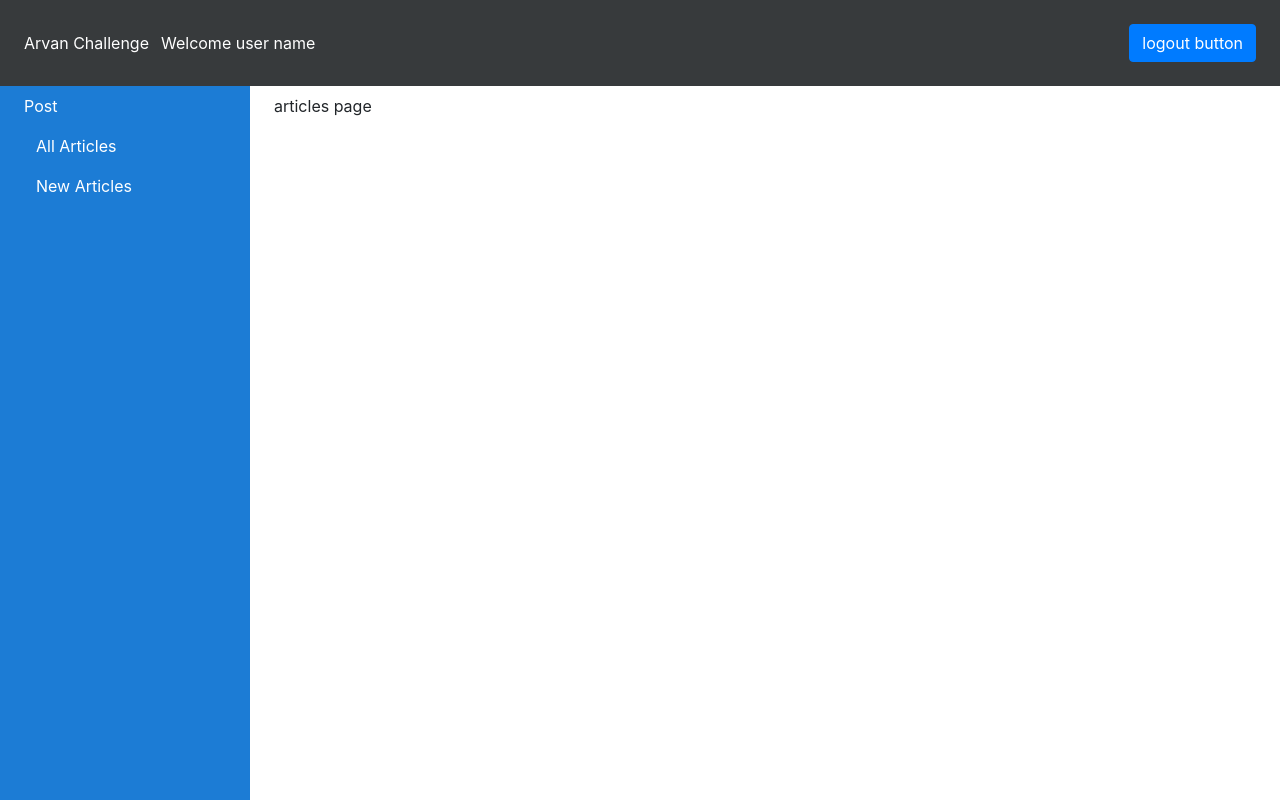
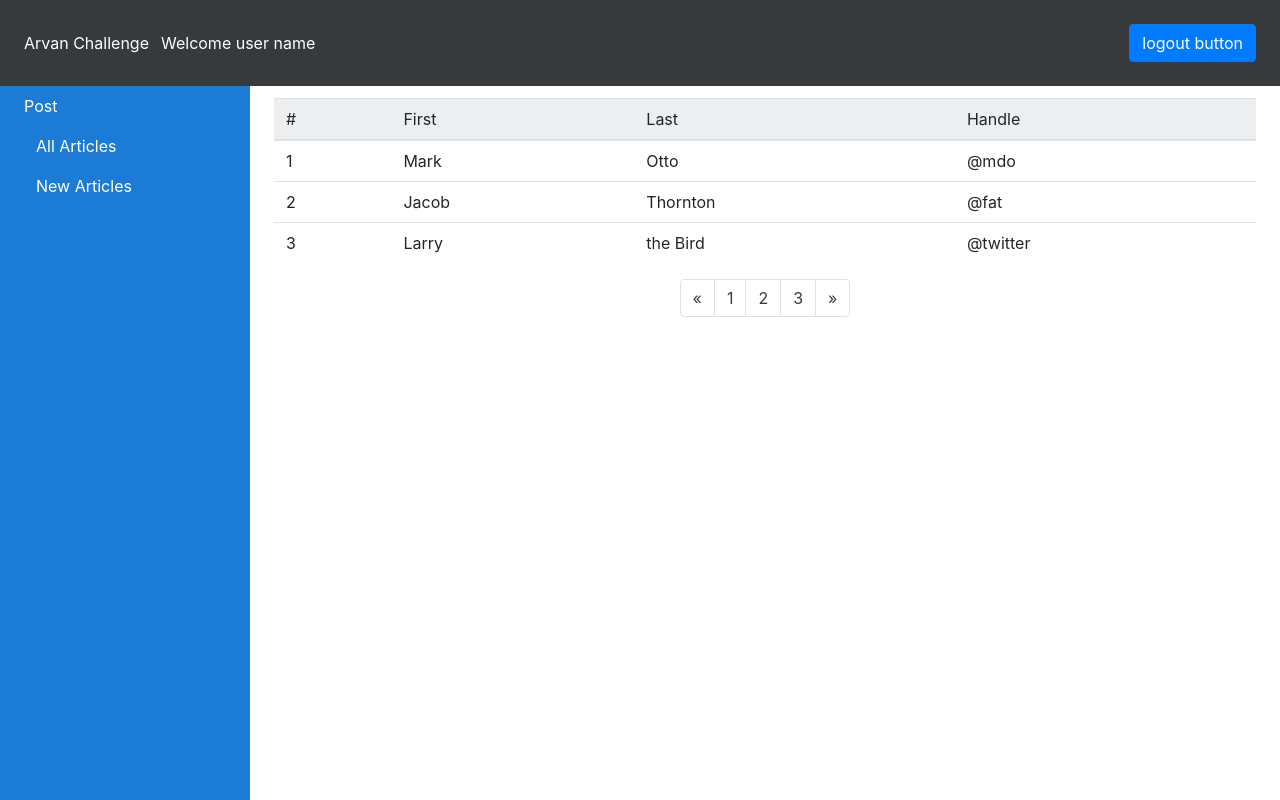
Before and after one commit to Alireza-ce/blog-dashboard, a Vue app: page /articles in a window 1280 px wide. Built offline with nearby package versions, Linux system fonts and the light colour scheme.

Commit message:
fix: components of dashboard layout

```diff
--- /dev/null
+++ b/src/modules/dashboard/components/Header.vue
@@ -0,0 +1,30 @@
+<script setup lang="ts"></script>
+
+<template>
+  <div class="dashboard-header">
+    <div class="info">
+      <p class="company">Arvan Challenge</p>
+      <p>Welcome user name</p>
+    </div>
+    <button class="btn btn-primary">logout button</button>
+  </div>
+</template>
+
+<style scoped>
+.dashboard-header {
+  width: 100%;
+  background-color: var(--charcoal-grey);
+  display: flex;
+  justify-content: space-between;
+  align-items: center;
+  gap: 24px;
+  padding: 24px;
+  color: var(--white);
+}
+
+.dashboard-header .info {
+  display: flex;
+  align-items: center;
+  gap: 12px;
+}
+</style>
--- /dev/null
+++ b/src/modules/dashboard/components/Sidebar.vue
@@ -0,0 +1,32 @@
+<script setup lang="ts">
+import { sidebarLiks } from "../constants";
+</script>
+
+<template>
+  <div class="side-bar">
+    <p class="title">Post</p>
+    <div class="links">
+      <p v-for="sidebarLink in sidebarLiks" :key="sidebarLink.link">
+        {{ sidebarLink.label }}
+      </p>
+    </div>
+  </div>
+</template>
+
+<style scoped>
+.side-bar {
+  width: 100%;
+  max-width: 250px;
+  background-color: var(--water-blue);
+  color: var(--white);
+  font-size: 16px;
+}
+
+.side-bar .title {
+  padding: 12px 24px;
+}
+
+.side-bar .links p {
+  padding: 12px 36px;
+}
+</style>
--- /dev/null
+++ b/src/modules/dashboard/constants/index.ts
@@ -0,0 +1,10 @@
+export const sidebarLiks = {
+  articles: {
+    link: "/articles",
+    label: "All Articles",
+  },
+  newArticle: {
+    link: "/articles/create",
+    label: "New Articles",
+  },
+};
--- a/src/modules/dashboard/veiws/Articles.vue
+++ b/src/modules/dashboard/veiws/Articles.vue
@@ -1,5 +1,64 @@
 <script setup lang="ts"></script>
 
-<template>articles page</template>
+<template>
+  <table class="table">
+    <thead class="table-header">
+      <tr>
+        <th scope="col">#</th>
+        <th scope="col">First</th>
+        <th scope="col">Last</th>
+        <th scope="col">Handle</th>
+      </tr>
+    </thead>
+    <tbody>
+      <tr>
+        <th scope="row">1</th>
+        <td>Mark</td>
+        <td>Otto</td>
+        <td>@mdo</td>
+      </tr>
+      <tr>
+        <th scope="row">2</th>
+        <td>Jacob</td>
+        <td>Thornton</td>
+        <td>@fat</td>
+      </tr>
+      <tr>
+        <th scope="row">3</th>
+        <td>Larry</td>
+        <td>the Bird</td>
+        <td>@twitter</td>
+      </tr>
+    </tbody>
+  </table>
 
-<style scoped></style>
+  <nav aria-label="Page navigation example">
+    <ul class="pagination justify-content-center">
+      <li class="page-item">
+        <a class="page-link" href="#" aria-label="Previous">
+          <span aria-hidden="true">&laquo;</span>
+          <span class="sr-only">Previous</span>
+        </a>
+      </li>
+      <li class="page-item"><a class="page-link" href="#">1</a></li>
+      <li class="page-item"><a class="page-link" href="#">2</a></li>
+      <li class="page-item"><a class="page-link" href="#">3</a></li>
+      <li class="page-item">
+        <a class="page-link" href="#" aria-label="Next">
+          <span aria-hidden="true">&raquo;</span>
+          <span class="sr-only">Next</span>
+        </a>
+      </li>
+    </ul>
+  </nav>
+</template>
+
+<style scoped>
+.table-header {
+  background-color: var(--silver);
+}
+
+.page-link {
+  color: var(--charcoal-grey);
+}
+</style>
--- a/src/modules/dashboard/veiws/Dashboard.vue
+++ b/src/modules/dashboard/veiws/Dashboard.vue
@@ -1,22 +1,14 @@
-<script setup lang="ts"></script>
+<script setup lang="ts">
+import Header from "../components/Header.vue";
+import Sidebar from "../components/Sidebar.vue";
+</script>
 
 <template>
   <div class="dashboard-container">
-    <div class="dashboard-header">
-      <div class="info">
-        <p class="company">Arvan Challenge</p>
-        <p>Welcome user name</p>
-      </div>
-      <button class="btn btn-primary">logout button</button>
-    </div>
+    <!-- @to-do send data to header -->
+    <Header />
     <div class="dashboard-content">
-      <div class="side-bar">
-        <p class="title">Post</p>
-        <div class="links">
-          <p>All Articles</p>
-          <p>New Articles</p>
-        </div>
-      </div>
+      <Sidebar />
       <div class="routes-wrapper"><router-view /></div>
     </div>
   </div>
@@ -31,49 +23,13 @@
   flex-direction: column;
 }
 
-.dashboard-header {
-  width: 100%;
-  background-color: var(--charcoal-grey);
-  display: flex;
-  justify-content: space-between;
-  align-items: center;
-  gap: 24px;
-  padding: 24px;
-  color: var(--white);
-}
-
-.dashboard-header .info {
-  display: flex;
-  align-items: center;
-  gap: 12px;
-}
-
 .dashboard-content {
   flex-grow: 1;
   display: flex;
 }
 
-.routes-wrapper {
+.dashboard-content .routes-wrapper {
+  flex-grow: 1;
   padding: 12px 24px;
 }
-
-.dashboard-content .side-bar {
-  width: 100%;
-  max-width: 250px;
-  background-color: var(--water-blue);
-  color: var(--white);
-  font-size: 16px;
-}
-
-.side-bar .title {
-  padding: 12px 24px;
-}
-
-.side-bar .links p {
-  padding: 12px 36px;
-}
-
-.dashboard-content .routes-wrapper {
-  flex-grow: 1;
-}
 </style>
```
